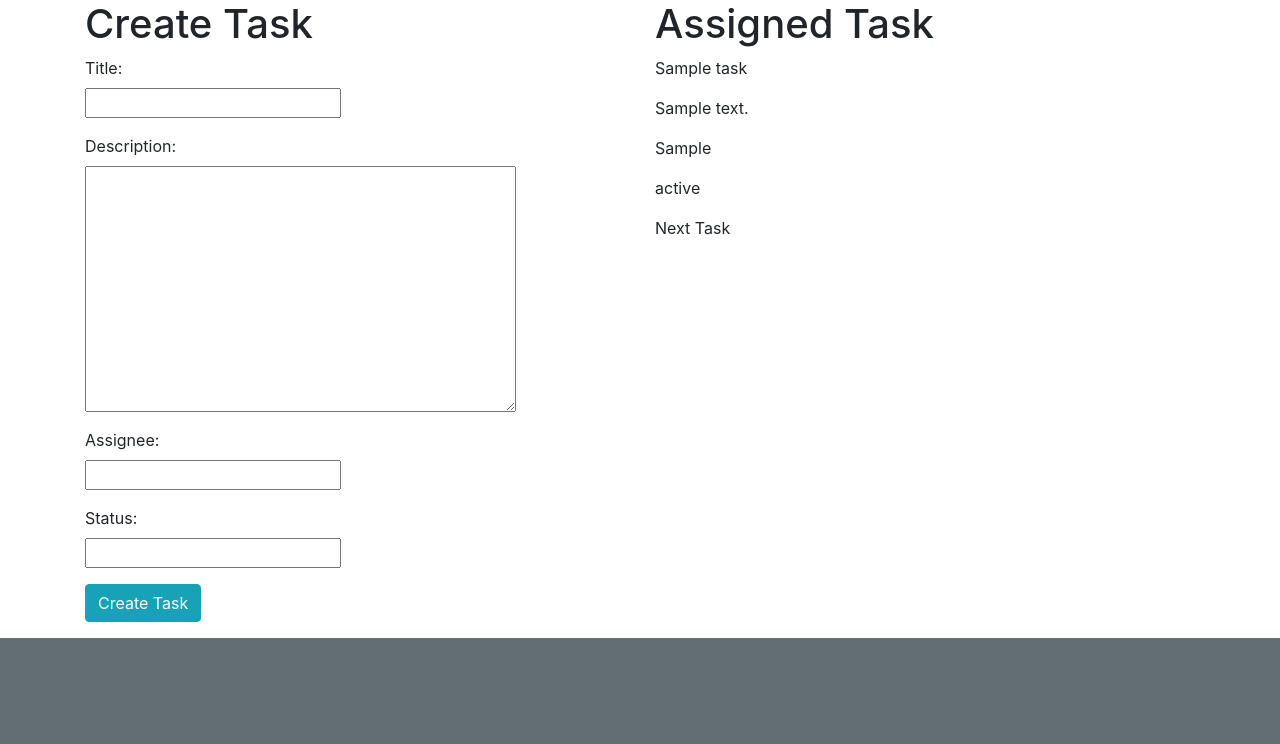
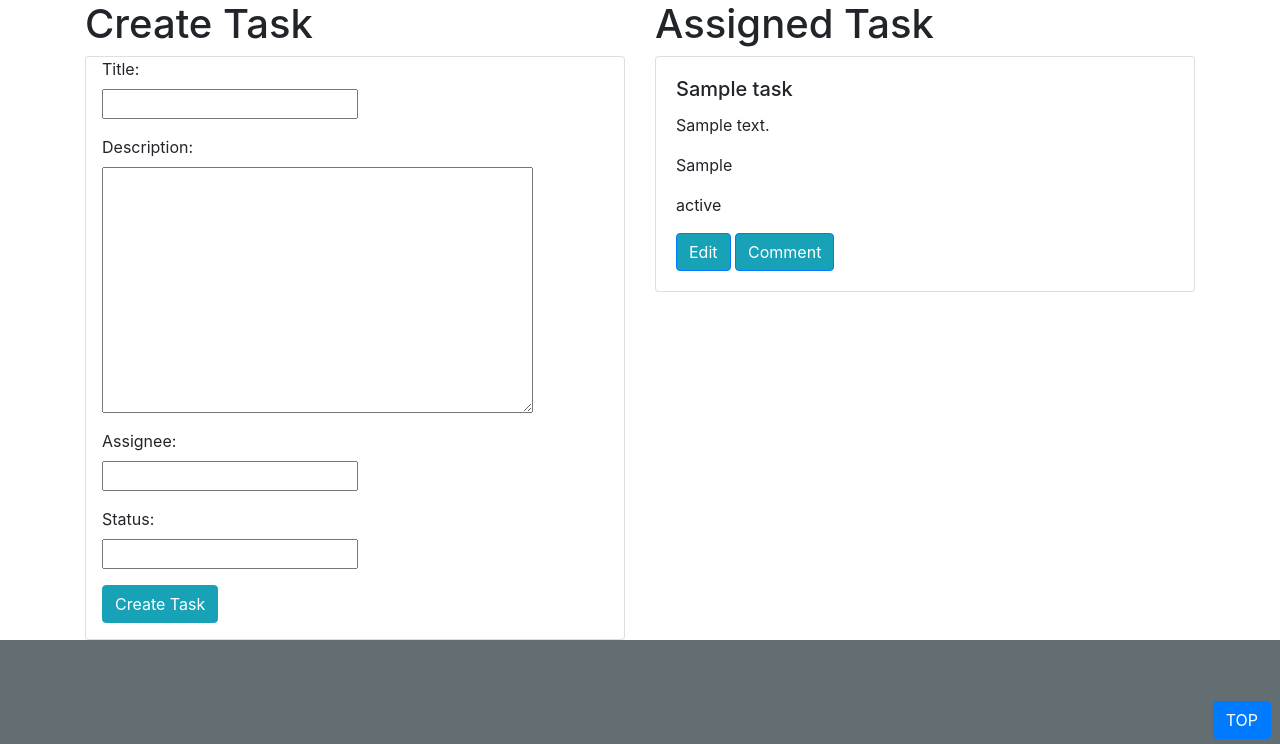
Before and after one commit to jitendragupta665/fsf_2019_screening_task1, a Django app: page / in a window 1280 px wide. Shown: the part 56-800 px from the top of the page. Run offline with Django 3.2, Linux system fonts and the light colour scheme; a user stored in the database is signed in; tables that the repository leaves empty hold one stand-in row (values such as "Sample post"); some libraries are stand-ins or nearby versions.

Commit message:
added comment features

```diff
--- a/djangoApp/admin.py
+++ b/djangoApp/admin.py
@@ -1,5 +1,6 @@
 from django.contrib import admin
-from .models import Task,Team
+from .models import Task,Team,Comment
 # Register your models here.
 admin.site.register(Task)
 admin.site.register(Team)
+admin.site.register(Comment)
--- a/djangoApp/forms.py
+++ b/djangoApp/forms.py
@@ -1,7 +1,7 @@
 from django import forms
 from django.contrib.auth.forms import UserCreationForm
 from django.contrib.auth.models import User
-from .models import Task
+from .models import Task,Comment
 
 
 class SignUpForm(UserCreationForm):
@@ -18,3 +18,8 @@ class TaskForm(forms.ModelForm):
     class Meta:
         model = Task
         fields = ('title', 'description','assignee','status',)
+class CommentForm(forms.ModelForm):
+
+     class Meta:
+         model= Comment
+         fields=('comment',)
--- a/djangoApp/models.py
+++ b/djangoApp/models.py
@@ -1,5 +1,6 @@
 from django.db import models
 from django.conf import settings
+from django.utils import timezone
 
 # Create your models here.
 class Task(models.Model):
@@ -8,6 +9,7 @@ class Task(models.Model):
     description = models.TextField()
     assignee = models.CharField(max_length=200)
     status = models.CharField(max_length=200)
+    created_date = models.DateTimeField(default=timezone.now)
     def __str__(self):
         return self.title
 class Team(models.Model):
@@ -26,3 +28,8 @@ class Team(models.Model):
         team.team_member.remove(new_member)
         for task in tasks:
            team.member_task.remove(task)
+class Comment(models.Model):
+        task = models.ForeignKey('djangoApp.Task', on_delete=models.CASCADE, related_name='comments')
+        usr=models.ForeignKey(settings.AUTH_USER_MODEL,on_delete=models.CASCADE)
+        comment = models.TextField()
+        created_date = models.DateTimeField(default=timezone.now)
--- a/djangoApp/static/css/djangoApp.css
+++ b/djangoApp/static/css/djangoApp.css
@@ -11,6 +11,11 @@
   background-color: #81ecec;
 }
 .signin1 {
-  padding-bottom: 15px;
+  margin-bottom: 15px;
   text-align: center;
 }
+.top_to_bottom{
+     position:fixed;
+     bottom:5px;
+     right:9px;
+}
--- a/djangoApp/templates/djangoApp/home.html
+++ b/djangoApp/templates/djangoApp/home.html
@@ -3,8 +3,9 @@
 <div style="background-color:white;">
   <div class="container">
     <div class="row">
-      <div class="col-sm">
-      <h1>Create Task</h1>
+      <div class="col-sm-6" >
+      <h1 id="top">Create Task</h1>
+<div class="card" style="padding-left:1rem">
   <form method="POST">
     {% csrf_token %}
     {% for field in form %}
@@ -22,18 +23,37 @@
   <button type="submit" class="btn btn-info">Create Task</button>
   </form>
   </div>
-        <div class="col-sm">
+      </div>
+        <div class="col-sm-6">
+
           <h1>Assigned Task</h1>
+ <div class="row">
 {% for task in tasks %}
-           <p>{{task.title}} </p>
-           <p>{{task.description}} </p>
-           <p>{{task.assignee}} </p>
-           <p>{{task.status}} </p
-             <h1>Next Task</h1>
+   <div class="col-sm-12">
+     <div class="card">
+       <div class="card-body">
+         <h5 class="card-title">{{task.title}}</h5>
+         <p class="card-text">{{task.description}} </p>
+         <p class="card-text">{{task.assignee}} </p>
+         <p class="card-text">{{task.status}}  </p>
+         {% if user.username in task.task_creator.username %}
+            <a href="#" class="btn btn-primary" style="background-color:#17a2b8">Edit</a>
+            {% endif %}
+             <a href="{% url 'add_comment' pk=task.pk %}" class="btn btn-primary" style="background-color:#17a2b8">Comment</a>
+       </div>
+     </div>
+   </div>
    {% endfor %}
  </div>
+
           </div>
-      <div>
+
+        </div><!-- row-->
       </div>
 </div>
+<div class="top_to_bottom">
+
+  <a href="#top"><button type="button" class="btn btn-primary">TOP</button></a>
+
+  </div>
 {% endblock %}
--- a/djangoApp/urls.py
+++ b/djangoApp/urls.py
@@ -7,4 +7,5 @@ urlpatterns = [
 path('', views.home, name='home'),
 path('connect/(?P<operation>,+)/(?P<pk>\d+)/',views.change_member,name='change_member'),
 path('team/',views.team,name='team'),
+url(r'^task/(?P<pk>\d+)/comment/$', views.add_comment,name='add_comment'),
 ]
--- a/djangoApp/views.py
+++ b/djangoApp/views.py
@@ -1,7 +1,7 @@
-from django.shortcuts import render,redirect
-from .models import Task,Team
+from django.shortcuts import render,redirect, get_object_or_404
+from .models import Task,Team,Comment
 from django.contrib.auth.decorators import login_required
-from .forms import SignUpForm, TaskForm
+from .forms import SignUpForm, TaskForm,CommentForm
 from django.contrib.auth.models import User
 @login_required
 def home(request):
@@ -51,6 +51,7 @@ def signup(request):
     else :
         form = SignUpForm()
     return render(request,'registration/signup.html',{'form':form})
+@login_required
 def change_member(request,operation,pk):
      new_member= User.objects.get(pk=pk)
      try:
@@ -62,6 +63,7 @@ def change_member(request,operation,pk):
      elif operation == 'remove':
          Team.remove_member(request.user,new_member,tasks)
      return redirect('team')
+@login_required
 def team(request):
     users = User.objects.exclude(username=request.user.username)
     try:
@@ -79,3 +81,17 @@ def team(request):
             'members':members
             }
     return render(request,'djangoApp/team.html',context)
+@login_required
+def add_comment(request,pk):
+     if request.method=="POST":
+                  cform=CommentForm(request.POST)
+                  if cform.is_valid():
+                      comment = cform.save(commit=False)
+                      comment.usr=request.user
+                      comment.task = get_object_or_404(Task, pk=pk)
+                      comment.save()
+                      return redirect('add_comment',pk=pk)
+     else:
+         cform = CommentForm()
+         context={'form':cform}
+         return render(request,'djangoApp/addcomment.html',context)
```
Also changed, not shown: djangoApp/templates/djangoApp/addcomment.html (added, +19 -0 lines), djangoApp/migrations/0002_auto_20190317_1128.py (added). Lines whose indentation alone changed are shown as unchanged.
